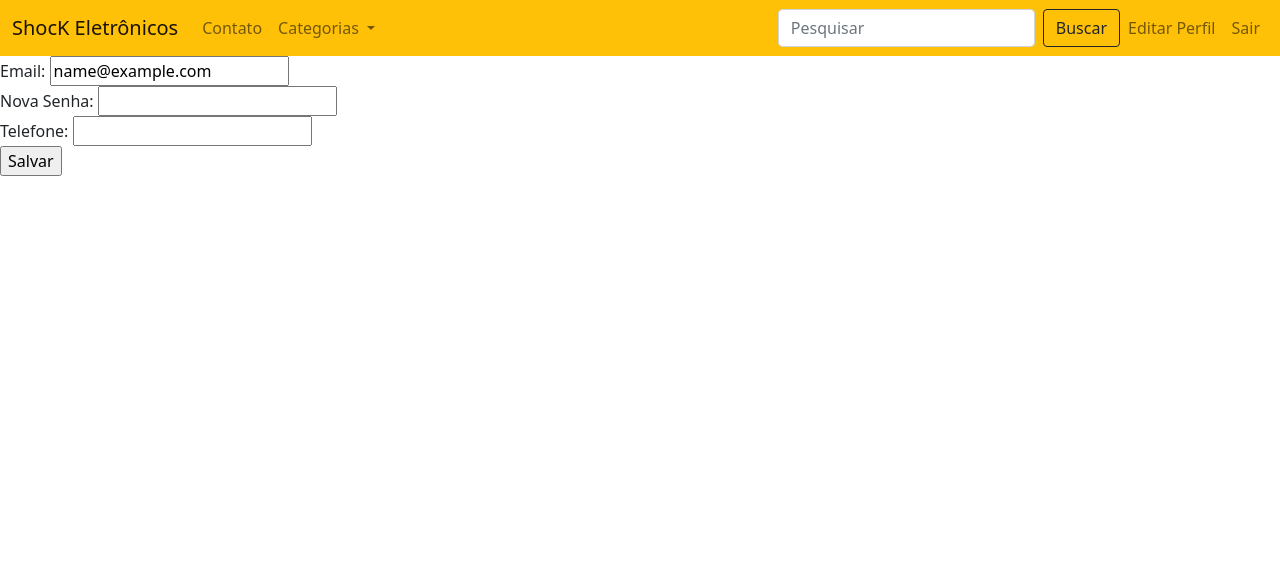
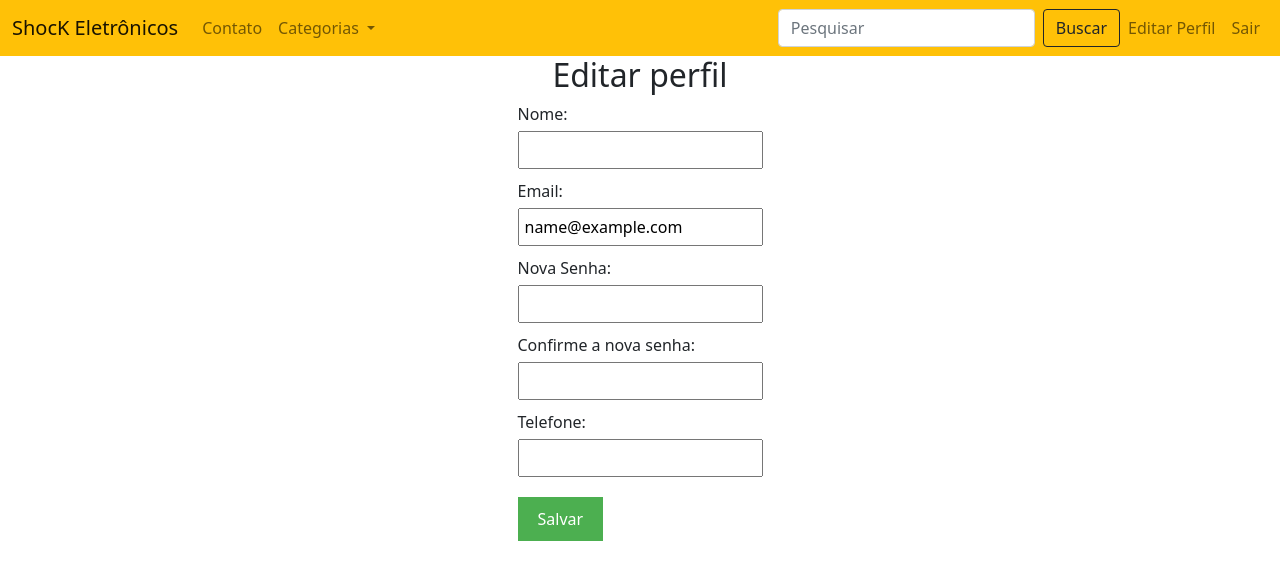
Before and after one commit to lucascomaru/cyberloja, a Django app: page /editar_perfil/ in a window 1280 px wide. Shown: the top 580 px of the page. Run offline with Django 4.2, Linux system fonts and the light colour scheme; the visitor is signed in with stand-in values (Sample User, id 1); data that the repository does not hold is empty; some libraries are stand-ins or nearby versions.

Commit message:
Novas atualizações feitas.

```diff
--- a/loja/forms.py
+++ b/loja/forms.py
@@ -4,6 +4,7 @@ from django.contrib.auth import get_user_model
 from .models import UsuarioPersonalizado
 from .validators import validar_cpf
 from django.contrib.auth.forms import AuthenticationForm
+
 
 
 
@@ -42,7 +43,6 @@ class CustomAuthenticationForm(AuthenticationForm):
         'inactive': 'Esta conta está inativa',
     }
 
-
 class CustomResetPasswordForm(forms.Form):
     senha_nova = forms.CharField(
         label='Nova senha',
--- a/loja/models.py
+++ b/loja/models.py
@@ -1,9 +1,8 @@
 from django.db import models
-from django.contrib.auth.models import User, AbstractUser, Group, Permission
+from django.contrib.auth.models import  AbstractUser, Group, Permission
 from django.utils import timezone
 from .validators import validar_cpf
 from django.conf import settings
-from django.core.validators import RegexValidator
 
 LISTA_CATEGORIAS = (
     ("ELETRONICOS", "Eletrônicos"),
@@ -34,7 +33,6 @@ class UsuarioPersonalizado(AbstractUser):
     telefone = models.CharField(max_length=20, null=True, blank=True, verbose_name='Telefone')
     cpf = models.CharField(max_length=14, validators=[validar_cpf], verbose_name='CPF')
     email = models.EmailField(unique=True, verbose_name='Email')
-    username = models.CharField(max_length=255, unique=True, verbose_name='Nome de usuário')
     groups = models.ManyToManyField(
         Group,
         verbose_name='groups',
--- a/loja/templates/editar_perfil.html
+++ b/loja/templates/editar_perfil.html
@@ -2,18 +2,66 @@
 
 {% block content %}
 
+<div class="edit-profile">
+  <h2>Editar perfil</h2>
   <form method="post">
     {% csrf_token %}
+    <label for="nome">Nome:</label>
+    <input type="text" id="nome" name="nome" value="{{ user.nome|default_if_none:'' }}"><br>
+
     <label for="email">Email:</label>
     <input type="email" id="email" name="email" value="{{ user.email }}" required><br>
 
     <label for="password">Nova Senha:</label>
     <input type="password" id="password" name="password"><br>
 
+    <label for="password-confirm">Confirme a nova senha:</label>
+    <input type="password" id="password-confirm" name="password-confirm"><br>
+
     <label for="phone">Telefone:</label>
-  <input type="tel" id="phone" name="phone" value="{{ user.phone }}" required><br>
+    <input type="tel" id="phone" name="phone" value="{{ user.telefone|default_if_none:'' }}" required><br>
 
     <input type="submit" value="Salvar">
   </form>
+</div>
+
+<style>
+.edit-profile {
+  width: 50%;
+  margin: auto;
+  text-align: center;
+}
+.edit-profile form {
+  display: inline-block;
+  text-align: left;
+}
+.edit-profile form label {
+  display: block;
+  margin-bottom: 5px;
+}
+.edit-profile form input[type="text"],
+.edit-profile form input[type="email"],
+.edit-profile form input[type="password"],
+.edit-profile form input[type="tel"] {
+  width: 100%;
+  padding: 5px;
+  margin-bottom: 10px;
+}
+.edit-profile form input[type="submit"] {
+  background-color: #4CAF50;
+  color: white;
+  border: none;
+  padding: 10px 20px;
+  text-align: center;
+  text-decoration: none;
+  display: inline-block;
+  font-size: 16px;
+  margin-top: 10px;
+  cursor: pointer;
+}
+.edit-profile form input[type="submit"]:hover {
+  background-color: #3e8e41;
+}
+</style>
 
 {% endblock %}
--- a/loja/views.py
+++ b/loja/views.py
@@ -1,5 +1,6 @@
 from django.shortcuts import render, redirect
 from .models import Produto, Carrinho, LISTA_CATEGORIAS
+from django.contrib.auth.models import User
 from django.contrib.auth.decorators import login_required
 from django.contrib.auth.forms import PasswordResetForm
 from django.contrib.auth import  get_user_model, logout, authenticate
@@ -14,7 +15,10 @@ import stripe
 from django.conf import settings
 from dotenv import load_dotenv
 import os
-from django.db import IntegrityError
+from .models import UsuarioPersonalizado
+from django.contrib import messages
+from django.contrib.auth.forms import UserChangeForm
+
 
 
 
@@ -65,24 +69,29 @@ def produtos_por_categoria(request, categoria_nome):
     }
     return render(request, 'produtos_por_categoria.html', context)
 
+User = get_user_model()
 
 def cadastrar_usuario(request):
     if request.method == 'POST':
         form = RegistrationForm(request.POST)
         if form.is_valid():
-            try:
-                user = form.save()
-                user.refresh_from_db()  # para pegar os campos adicionais
+            email = form.cleaned_data.get('email')
+            cpf = form.cleaned_data.get('cpf')
+            if User.objects.filter(email=email).exists():
+                form.add_error('email', 'Este e-mail já está em uso.')
+            elif UsuarioPersonalizado.objects.filter(cpf=cpf).exists():
+                form.add_error('cpf', 'Este CPF já está em uso.')
+            else:
+                user = form.save(commit=False)
                 user.usuario_personalizado.telefone = form.cleaned_data.get('telefone')
-                user.usuario_personalizado.cpf = form.cleaned_data.get('cpf')
+                user.usuario_personalizado.cpf = cpf
                 user.usuario_personalizado.nome = form.cleaned_data.get('nome')
                 user.save()
+                user.usuario_personalizado.save()
                 raw_password = form.cleaned_data.get('password1')
                 user = authenticate(username=user.username, password=raw_password)
                 login(request, user)
-                return redirect('home')
-            except IntegrityError:
-                form.add_error('username', 'Usuário ou e-mail já existem.')
+                return redirect('produtos_destaque')
     else:
         form = RegistrationForm()
     return render(request, 'criar_conta.html', {'form': form})
@@ -102,25 +111,32 @@ def profile(request):
 def logout_view(request):
     logout(request)
     return redirect('/')
-
+class CustomUserChangeForm(UserChangeForm):
+    class Meta(UserChangeForm.Meta):
+        model = get_user_model()
 @login_required
 def editar_perfil(request):
-  if request.method == 'POST':
-    user = request.user
-    email = request.POST['email']
-    phone = request.POST['phone']
-    password = request.POST['password']
-    if email != user.email:
-      user.email = email
-      user.username = email
-    if phone != user.phone:
-      user.phone = phone
-    if password:
-      user.set_password(password)
-    user.save()
-    return redirect('homepage.html')
+    if request.method == 'POST':
+        form = CustomUserChangeForm(request.POST, instance=request.user)
+        if form.is_valid():
+            user = form.save(commit=False)
+            password = form.cleaned_data['password']
+            password_confirm = form.cleaned_data['password_confirm']
+            if password and password != password_confirm:
+                messages.error(request, 'As senhas não correspondem.')
+            else:
+                if password:
+                    user.set_password(password)
+                user.save()
+                messages.success(request, 'Seu perfil foi atualizado com sucesso.')
+                return redirect('editar_perfil')
+        else:
+            messages.error(request, 'Por favor, corrija os erros abaixo.')
+    else:
+        form = CustomUserChangeForm(instance=request.user)
 
-  return render(request, 'editar_perfil.html')
+    return render(request, 'editar_perfil.html', {'form': form})
+
 
 
 def recuperar_senha(request):
```
Also changed, not shown: loja/admin.py (+11 -1 lines), loja/templates/criar_conta.html (+21 -0 lines). Lines whose indentation alone changed are shown as unchanged.
